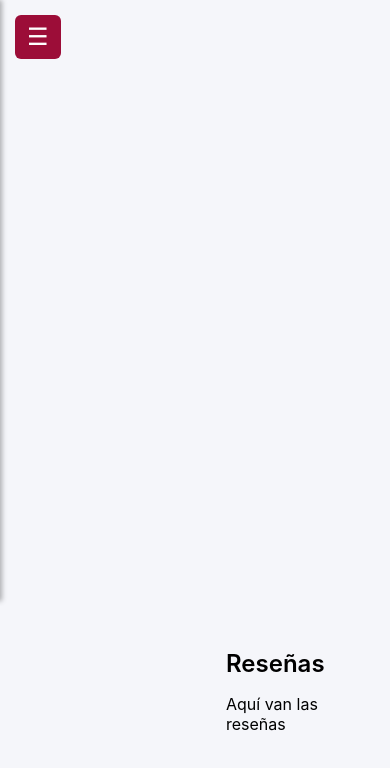
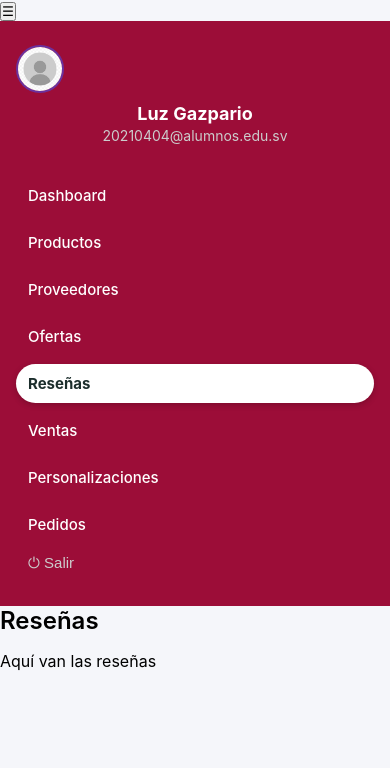
Before and after one commit to Lux111209/IdeartDetallesSV, a React (Vite) app in the folder Frontend-private/Ideart-private/: page /review in a window 390 px wide. Shown: the top 768 px of the page. Built offline with nearby package versions, Linux system fonts and the light colour scheme.

Commit message:
actualizacion de errores en responsive

```diff
--- a/Frontend-private/Ideart-private/src/css/OfferManager.css
+++ b/Frontend-private/Ideart-private/src/css/OfferManager.css
@@ -75,12 +75,7 @@ body {
 }
 
 /* Main Content */
-.main-content {
-  flex: 1;
-  display: flex;
-  flex-direction: column;
-  overflow: hidden;
-}
+
 
 .content-wrapper {
   flex: 1;
@@ -1686,9 +1681,7 @@ body {
 }
 
 @media (max-width: 480px) {
-  .app-container {
-    flex-direction: column;
-  }
+
 
   .sidebar {
     width: 100%;
--- a/Frontend-private/Ideart-private/src/css/Sidebar.css
+++ b/Frontend-private/Ideart-private/src/css/Sidebar.css
@@ -1,4 +1,3 @@
-/* Sidebar base - diseño original */
 .sidebar {
   width: 240px;
   background-color: #9C0D38;
@@ -7,13 +6,7 @@
   height: 100vh;
   display: flex;
   flex-direction: column;
-  position: fixed;
-  top: 0;
-  left: 0;
-  box-sizing: border-box;
-  transition: transform 0.3s ease, width 0.3s ease;
-  z-index: 1000;
-  overflow-y: auto;
+  justify-content: space-between;
 }
 
 .profile {
@@ -42,10 +35,9 @@
   display: flex;
   flex-direction: column;
   gap: 0.5rem;
-  flex-grow: 1;
-  overflow-y: auto;
 }
 
+/* Estilo para los links del menú */
 .menu a {
   display: block;
   color: white;
@@ -60,104 +52,24 @@
 }
 
 .menu a:hover {
-  background-color: #CF5375;
-  color: #1c2e2c;
-  border-radius: 20px;
+  background-color: #294843; /* Hover suave */
 }
 
+/* Link activo con estilo botón blanco redondeado */
 .menu a.active {
-  background-color: #ffffff;
-  color: #9C0D38;
+  background-color: white;       /* Fondo blanco */
+  color: #1c2e2c;                /* Texto oscuro */
   font-weight: 700;
-  border-radius: 20px;
+  border-radius: 20px;           /* Más redondeado */
   box-shadow: 0 2px 6px rgba(0, 0, 0, 0.2);
 }
 
 .logout {
-  background: #9C0D38;
+  background: none;
   border: none;
-  color: white;
+  color: #cccccc;
   font-size: 15px;
   text-align: left;
   padding: 10px 12px;
   cursor: pointer;
-  border-radius: 6px;
-  width: 100%;
-  position: sticky;
-  bottom: 0;
-  margin-top: 1rem;
-  transition: background-color 0.3s ease;
 }
-
-.logout:hover {
-  background-color: #ffffff;
-  color: #9C0D38;
-}
-
-/* Sidebar oculto en móvil */
-.sidebar.closed {
-  transform: translateX(-100%);
-}
-
-/* Botón hamburguesa */
-.toggle-btn {
-  position: fixed;
-  top: 15px;
-  left: 15px;
-  background-color: #9C0D38;
-  border: none;
-  color: white;
-  font-size: 24px;
-  padding: 8px 12px;
-  border-radius: 6px;
-  cursor: pointer;
-  z-index: 1100;
-  display: none;
-}
-
-/* Responsive */
-
-/* Tablets: sidebar un poco más estrecho */
-@media screen and (max-width: 991px) and (min-width: 600px) {
-  .sidebar {
-    width: 200px;
-  }
-}
-
-/* Contenido principal ajustado en tablets */
-@media screen and (max-width: 991px) and (min-width: 600px) {
-  .main-content {
-    margin-left: 200px;
-  }
-}
-
-/* Móviles */
-@media screen and (max-width: 599px) {
-  .sidebar {
-    width: 220px;
-    height: 100%;
-    transform: translateX(-100%);
-    box-shadow: 2px 0 5px rgba(0,0,0,0.3);
-  }
-
-  .sidebar.open {
-    transform: translateX(0);
-  }
-
-  .toggle-btn {
-    display: block;
-  }
-
-  /* Contenido principal ocupa todo el ancho */
-  .main-content {
-    margin-left: 0;
-  }
-}
-
-/* Contenido principal desktop */
-.main-content {
-  margin-left: 210px;
-  padding: 1rem;
-  transition: margin-left 0.3s ease;
-  position: static;
-}
```
